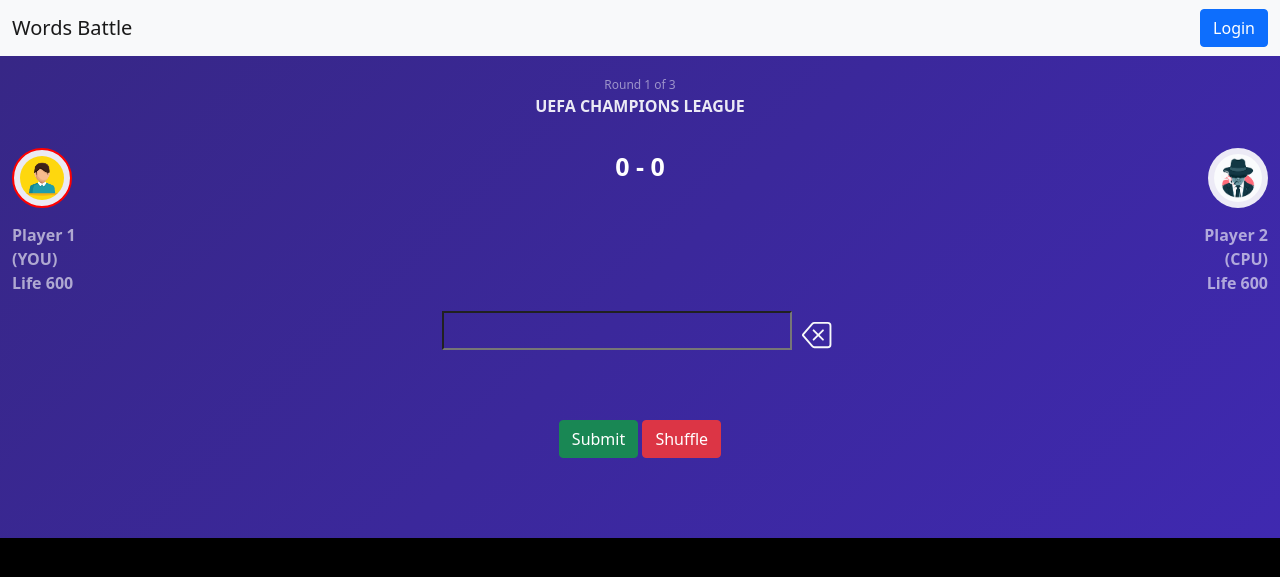
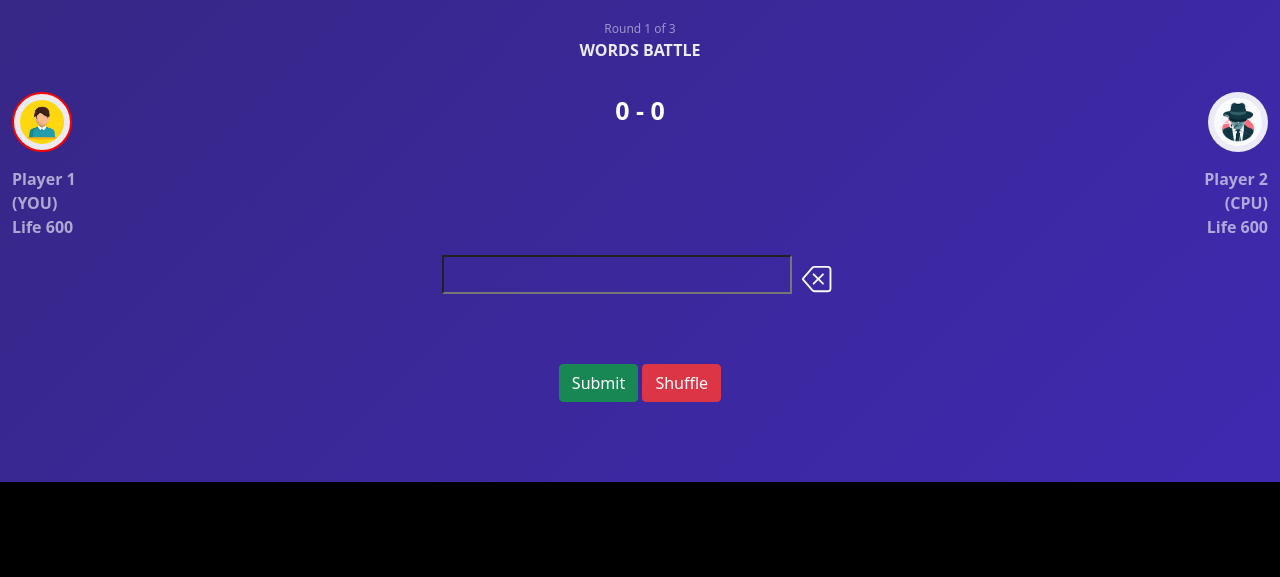
Before and after one commit to piyushAgrawal44/unique-game, a PHP site: page / in a window 1280 px wide. Shown: the top 577 px of the page. Run offline with PHP 8.4, Linux system fonts and the light colour scheme.

Commit message:
worked on multiple changes

```diff
--- a/components/navbar.php
+++ b/components/navbar.php
@@ -1,58 +1,9 @@
-<nav class="navbar navbar-expand-lg navbar-light bg-light">
-  <div class="container-fluid">
-    <a class="navbar-brand" href="#">Words Battle</a>
-    <button class="navbar-toggler" type="button" data-bs-toggle="collapse" data-bs-target="#navbarSupportedContent" aria-controls="navbarSupportedContent" aria-expanded="false" aria-label="Toggle navigation">
-      <span class="navbar-toggler-icon"></span>
-    </button>
-    <div class="collapse navbar-collapse" id="navbarSupportedContent">
-      <ul class="navbar-nav me-auto mb-2 mb-lg-0">
-        <!-- <li class="nav-item">
-          <a class="nav-link active" aria-current="page" href="#">Home</a>
-        </li>
-        <li class="nav-item">
-          <a class="nav-link" href="#">Link</a>
-        </li>
-        <li class="nav-item dropdown">
-          <a class="nav-link dropdown-toggle" href="#" id="navbarDropdown" role="button" data-bs-toggle="dropdown" aria-expanded="false">
-            Dropdown
-          </a>
-          <ul class="dropdown-menu" aria-labelledby="navbarDropdown">
-            <li><a class="dropdown-item" href="#">Action</a></li>
-            <li><a class="dropdown-item" href="#">Another action</a></li>
-            <li><hr class="dropdown-divider"></li>
-            <li><a class="dropdown-item" href="#">Something else here</a></li>
-          </ul>
-        </li>
-        <li class="nav-item">
-          <a class="nav-link disabled">Disabled</a>
-        </li> -->
-      </ul>
-      <form class="d-flex">
-        <!-- <input class="form-control me-2" type="search" placeholder="Search" aria-label="Search"> -->
-        <!-- Button trigger modal -->
-        <a type="button" class="btn btn-primary" href="./login.php">
-          Login
-        </a>
-
-        <!-- Modal -->
-        <div class="modal fade" id="exampleModal" tabindex="-1" aria-labelledby="exampleModalLabel" aria-hidden="true">
-          <div class="modal-dialog">
-            <div class="modal-content">
-              <div class="modal-header">
-                <h5 class="modal-title" id="exampleModalLabel">Login & Sign Up</h5>
-                <button type="button" class="btn-close" data-bs-dismiss="modal" aria-label="Close"></button>
-              </div>
-              <div class="modal-body">
-                ...
-              </div>
-              <div class="modal-footer">
-                <button type="button" class="btn btn-secondary" data-bs-dismiss="modal">Close</button>
-                <button type="button" class="btn btn-primary">Save changes</button>
-              </div>
-            </div>
-          </div>
-        </div>
-      </form>
+<!-- <nav class="navbar navbar-light bg-light text-center">
+  <div class="container-fluid text-center">
+    <div class="text-center">
+      <a class="navbar-brand text-center" href="./index.php">
+        Words Battle
+      </a>
     </div>
   </div>
-</nav>
+</nav> -->
--- a/index.php
+++ b/index.php
@@ -26,7 +26,6 @@
       outline: none;
       color: white;
     }
-    }
   </style>
 
 </head>
@@ -43,7 +42,7 @@
         <div class="row lsc_series_meta_row">
           <div class="col-12">
             <span class="lsc_series_meta_detail">Round 1 of 3</span>
-            <span class="lsc_series_meta_title">UEFA Champions League</span>
+            <span class="lsc_series_meta_title">Words Battle</span>
           </div>
         </div>
         <div class="row lsc_match_meta_row mb-0">
--- a/logged_in/index.php
+++ b/logged_in/index.php
@@ -45,7 +45,7 @@
     <div class="row lsc_series_meta_row">
       <div class="col-12">
         <span class="lsc_series_meta_detail">Round 1 of 3</span>
-        <span class="lsc_series_meta_title">UEFA Champions League</span>
+        <span class="lsc_series_meta_title">Words Battle</span>
       </div>
     </div>
     <div class="row lsc_match_meta_row mb-0">
--- a/logged_in/round2.php
+++ b/logged_in/round2.php
@@ -52,7 +52,7 @@
     <div class="row lsc_series_meta_row">
       <div class="col-12">
         <span class="lsc_series_meta_detail">Round 2 of 3</span>
-        <span class="lsc_series_meta_title">UEFA Champions League</span>
+        <span class="lsc_series_meta_title">Words Battle</span>
       </div>
     </div>
     <div class="row lsc_match_meta_row mb-0">
--- a/logged_in/round3.php
+++ b/logged_in/round3.php
@@ -62,7 +62,7 @@
     <div class="row lsc_series_meta_row">
       <div class="col-12">
         <span class="lsc_series_meta_detail">Round 3 of 3</span>
-        <span class="lsc_series_meta_title">UEFA Champions League</span>
+        <span class="lsc_series_meta_title">Words Battle</span>
       </div>
     </div>
     <div class="row lsc_match_meta_row mb-0">
--- a/round2.php
+++ b/round2.php
@@ -68,7 +68,7 @@
         <div class="row lsc_series_meta_row">
           <div class="col-12">
             <span class="lsc_series_meta_detail">Round 2 of 3</span>
-            <span class="lsc_series_meta_title">UEFA Champions League</span>
+            <span class="lsc_series_meta_title">Words Battle</span>
           </div>
         </div>
         <div class="row lsc_match_meta_row mb-0">
--- a/round3.php
+++ b/round3.php
@@ -67,7 +67,7 @@
         <div class="row lsc_series_meta_row">
           <div class="col-12">
             <span class="lsc_series_meta_detail">Round 3 of 3</span>
-            <span class="lsc_series_meta_title">UEFA Champions League</span>
+            <span class="lsc_series_meta_title">Words Battle</span>
           </div>
         </div>
         <div class="row lsc_match_meta_row mb-0">
@@ -81,7 +81,7 @@
             </div>
           </div>
           <div class="col-4 lsc_match_score_meta">
-            <span class="lsc_match_score"><?php echo $_SESSION["total_rounds_win_by_1"];?> - <?php echo $_SESSION["total_rounds_win_by_1"];?></span>
+            <span class="lsc_match_score"><?php echo $_SESSION["total_rounds_win_by_1"];?> - <?php echo 2-$_SESSION["total_rounds_win_by_1"];?></span>
             <!-- <span class="lsc_match_time">90 + 2'</span> -->
           </div>
           <div class="col-4 lsc_team_right">
```
